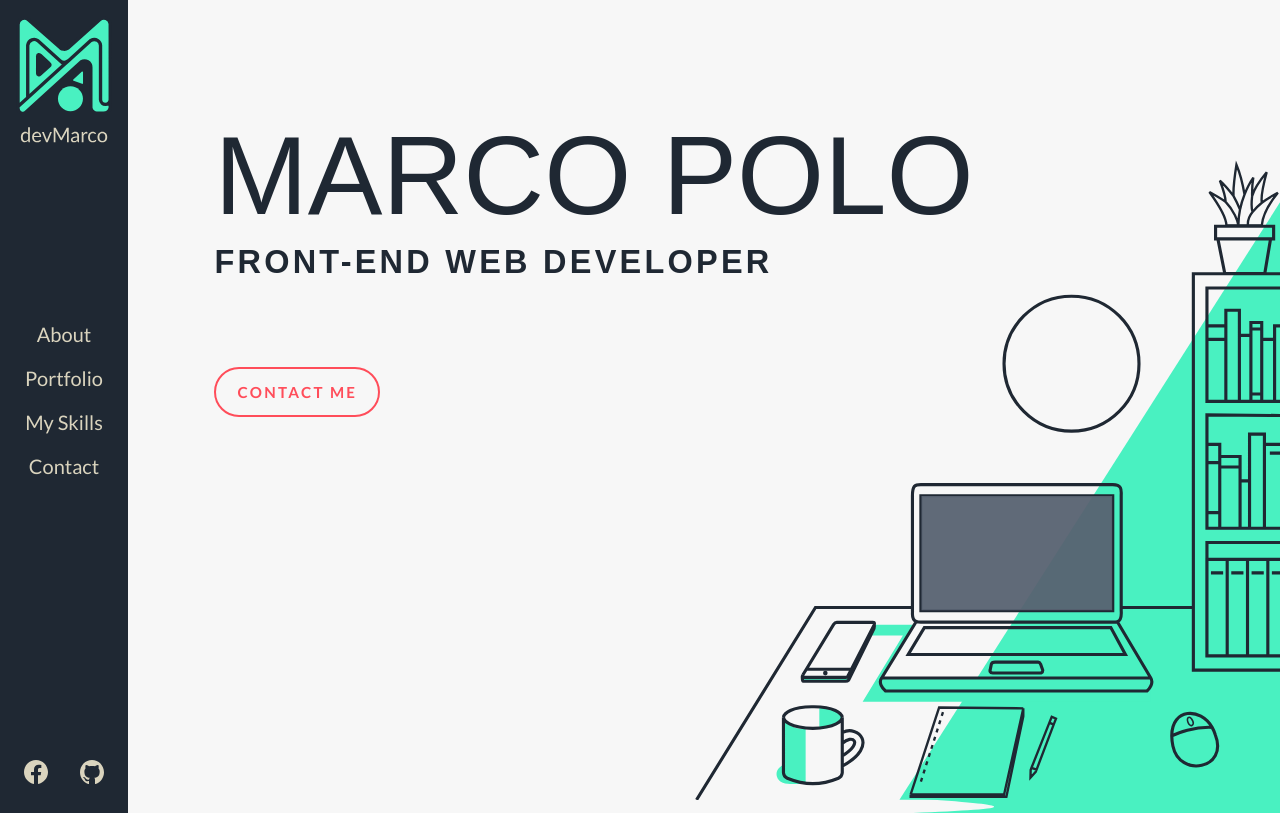
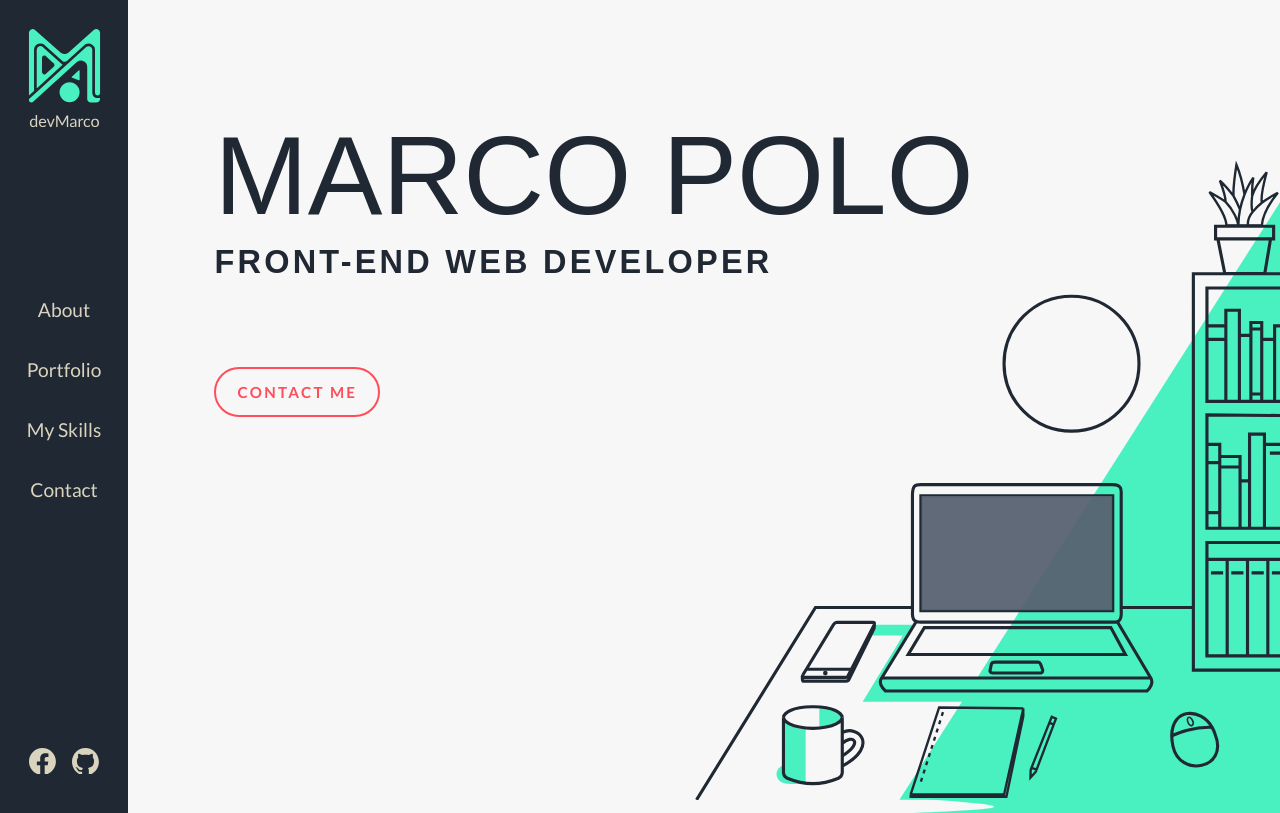
Before and after one commit to devMarco02/devMarco-Portfolio, a React (Create React App) app: page / in a window 1280 px wide. Shown: the top 813 px of the page. Built offline with nearby package versions, Linux system fonts and the light colour scheme; a web font is replaced by a local one.

Commit message:
navbar - made responsive, portfolio-page - fixed scroll bug

```diff
--- a/src/css/main.css
+++ b/src/css/main.css
@@ -664,6 +664,52 @@ textarea::placeholder {
   text-align: center;
   color: #dad4be;
   font-family: "Lato", sans-serif;
+  font-size: 1rem;
+}
+@media (min-width: 500px) {
+  .navbar__item {
+    font-size: 1.15rem;
+  }
+}
+@media (min-width: 650px) {
+  .navbar__item {
+    font-size: 1.25rem;
+  }
+}
+@media (min-width: 768px) {
+  .navbar__item {
+    font-size: 1.5rem;
+  }
+}
+@media (min-width: 834px) {
+  .navbar__item {
+    font-size: 1rem;
+  }
+}
+@media (min-width: 1200px) {
+  .navbar__item {
+    font-size: 1.2rem;
+  }
+}
+@media (min-width: 1440px) {
+  .navbar__item {
+    font-size: 1.4rem;
+  }
+}
+@media (min-width: 1600px) {
+  .navbar__item {
+    font-size: 1.5rem;
+  }
+}
+@media (min-width: 1920px) {
+  .navbar__item {
+    font-size: 1.8rem;
+  }
+}
+@media (min-width: 2560px) {
+  .navbar__item {
+    font-size: 2.5rem;
+  }
 }
 .navbar__item a {
   transition: all 150ms linear;
@@ -2344,26 +2390,57 @@ section {
   display: flex;
   align-items: center;
   width: 100%;
-  height: 40vh;
-  min-height: 240px;
-  clip-path: inset(0% 0% 77.5% 0%);
+  height: 45vh;
+  min-height: 320px;
+  clip-path: inset(0% 0% 82% 0%);
   transition: clip-path 0.5s ease-in-out;
 }
 @media (min-width: 834px) {
   .navbar {
+    padding: 1.25vw;
     justify-content: space-between;
     clip-path: unset;
     bottom: 0;
     right: unset;
-    padding: 1rem;
     width: 10vw;
     height: 100vh;
-  }
-  .navbar__nav {
-    margin: 0;
-    position: absolute;
-    top: 50vh;
-    transform: translateY(-50%);
+    max-width: 320px;
+    min-height: 430px;
+  }
+}
+@media (min-width: 1024px) {
+  .navbar {
+    padding: 2vw;
+  }
+}
+@media (min-width: 1200px) {
+  .navbar {
+    min-height: 500px;
+  }
+}
+@media (min-width: 1440px) {
+  .navbar {
+    min-height: 600px;
+  }
+}
+@media (min-width: 1600px) {
+  .navbar {
+    min-height: 650px;
+  }
+}
+@media (min-width: 1920px) {
+  .navbar {
+    min-height: 820px;
+  }
+}
+@media (min-width: 2560px) {
+  .navbar {
+    min-height: 1050px;
+  }
+}
+@media screen and (min-width: 3200px) {
+  .navbar {
+    padding: 64px;
   }
 }
 .navbar:hover {
@@ -2373,7 +2450,7 @@ section {
   display: flex;
   align-items: center;
   width: 100%;
-  height: 22.5%;
+  height: 18%;
 }
 @media (min-width: 834px) {
   .navbar__logo-container {
@@ -2381,7 +2458,7 @@ section {
   }
 }
 .navbar__logo-link {
-  height: 60%;
+  height: 65%;
   display: grid;
   place-items: center;
   margin-left: 5vw;
@@ -2397,31 +2474,72 @@ section {
   fill: white;
 }
 .navbar__logo-link .navbar__logo {
+  transform: translateY(10%);
   height: 100%;
   width: auto;
 }
 @media (min-width: 834px) {
   .navbar__logo-link .navbar__logo {
+    transform: translateY(0);
     width: 100%;
     height: auto;
   }
 }
 .navbar__logo-link .navbar__logo .text {
+  display: none;
   transition: all 150ms linear;
 }
+@media (min-width: 834px) {
+  .navbar__logo-link .navbar__logo .text {
+    display: block;
+  }
+}
 .navbar__nav {
-  margin-bottom: auto;
   width: 100%;
+  height: 100%;
+}
+@media (min-width: 834px) {
+  .navbar__nav {
+    height: 30%;
+    position: absolute;
+    top: 50%;
+    transform: translateY(-50%);
+  }
+}
+.navbar__list {
+  display: flex;
+  flex-direction: column;
+  align-items: center;
+  justify-content: space-evenly;
+  height: 100%;
 }
 .navbar__list > * + * {
   margin-top: 1rem;
 }
 .navbar__container-icons {
-  width: 100%;
+  margin: 5vh 0;
+  width: 70px;
   display: flex;
   justify-content: space-between;
 }
+@media (min-width: 650px) {
+  .navbar__container-icons {
+    width: 80px;
+  }
+}
+@media (min-width: 768px) {
+  .navbar__container-icons {
+    width: 90px;
+  }
+}
+@media (min-width: 834px) {
+  .navbar__container-icons {
+    margin: 0;
+    width: 100%;
+  }
+}
 .navbar__facebook-link, .navbar__github-link {
+  width: 35%;
   display: grid;
   place-items: center;
 }
@@ -2443,11 +2561,16 @@ section {
 .navbar__github-link:focus .navbar__github path {
   fill: white;
 }
+@media (min-width: 1200px) {
+  .navbar__facebook-link, .navbar__github-link {
+    width: 45%;
+    padding: 0 5%;
+  }
+}
 .navbar__facebook-link .navbar__facebook,
 .navbar__facebook-link .navbar__github, .navbar__github-link .navbar__facebook,
 .navbar__github-link .navbar__github {
-  padding: 0 8px;
-  width: 40px;
+  width: 100%;
   height: auto;
   transition: all 150ms linear;
 }
@@ -3447,22 +3570,21 @@ textarea {
 }
 
 .portfolio-page {
-  background: #1f2833;
+  background: #27323f;
   width: 100%;
   display: grid;
   place-items: center;
-  margin-top: 9vh;
-  overflow-y: scroll;
-  height: 100vh;
+  height: 100%;
+  min-height: 100vh;
 }
 @media (min-width: 834px) {
   .portfolio-page {
-    margin: 0;
     margin-left: 10%;
     width: 90%;
   }
 }
 .portfolio-page__container {
+  margin-top: 9vh;
   grid-template-columns: repeat(auto-fit, minmax(170px, 1fr));
   display: grid;
   width: 100%;
@@ -3480,6 +3602,7 @@ textarea {
 @media (min-width: 834px) {
   .portfolio-page__container {
     grid-template-columns: repeat(auto-fit, minmax(240px, 1fr));
+    margin: 0;
     height: 100vh;
     min-height: 700px;
     max-height: 1000px;
--- a/src/pages/PortfolioPage.js
+++ b/src/pages/PortfolioPage.js
@@ -58,6 +58,7 @@ const PortfolioPage = () => {
   });
 
   return (
+    // <div className="portfolio-page__wrapper">
     <main className="portfolio-page">
       <div
         className={`portfolio-page__container ${
@@ -90,6 +91,7 @@ const PortfolioPage = () => {
         />
       )}
     </main>
+    // </div>
   );
 };
 
--- a/src/stylesheets/base/_typography.scss
+++ b/src/stylesheets/base/_typography.scss
@@ -179,6 +179,34 @@ textarea::placeholder {
     text-align: center;
     color: $light-grey-yellow;
     font-family: $ff-secondary;
+    font-size: 1rem;
+    @include mq(xsmall) {
+      font-size: 1.15rem;
+    }
+    @include mq(small) {
+      font-size: 1.25rem;
+    }
+    @include mq(medium) {
+      font-size: 1.5rem;
+    }
+    @include mq(large) {
+      font-size: 1rem;
+    }
+    @include mq(xxlarge) {
+      font-size: 1.2rem;
+    }
+    @include mq(xxxlarge) {
+      font-size: 1.4rem;
+    }
+    @include mq(wide) {
+      font-size: 1.5rem;
+    }
+    @include mq(xwide) {
+      font-size: 1.8rem;
+    }
+    @include mq(xxwide) {
+      font-size: 2.5rem;
+    }
 
     a {
       transition: all 150ms linear;
--- a/src/stylesheets/layout/_navbar.scss
+++ b/src/stylesheets/layout/_navbar.scss
@@ -5,25 +5,41 @@
   display: flex;
   align-items: center;
   width: 100%;
-  height: 40vh;
-  min-height: 240px;
-  clip-path: inset(0% 0% 77.5% 0%);
+  height: 45vh;
+  min-height: 320px;
+  clip-path: inset(0% 0% 82% 0%);
   transition: clip-path 0.5s ease-in-out;
   @include mq(large) {
+    padding: 1.25vw;
     justify-content: space-between;
     clip-path: unset;
     bottom: 0;
     right: unset;
-    padding: 1rem;
     width: 10vw;
     height: 100vh;
-
-    &__nav {
-      margin: 0;
-      position: absolute;
-      top: 50vh;
-      transform: translateY(-50%);
-    }
+    max-width: 320px;
+    min-height: 430px;
+  }
+  @include mq(xlarge) {
+    padding: 2vw;
+  }
+  @include mq(xxlarge) {
+    min-height: 500px;
+  }
+  @include mq(xxxlarge) {
+    min-height: 600px;
+  }
+  @include mq(wide) {
+    min-height: 650px;
+  }
+  @include mq(xwide) {
+    min-height: 820px;
+  }
+  @include mq(xxwide) {
+    min-height: 1050px;
+  }
+  @media screen and (min-width: 3200px) {
+    padding: 64px;
   }
 
   &:hover {
@@ -34,14 +50,14 @@
     display: flex;
     align-items: center;
     width: 100%;
-    height: 22.5%;
+    height: 18%;
     @include mq(large) {
       height: auto;
     }
   }
 
   &__logo-link {
-    height: 60%;
+    height: 65%;
     display: grid;
     place-items: center;
     margin-left: 5vw;
@@ -61,22 +77,43 @@
 
     //nested inside to overwrite the :focus & :active on <a> tag
     .navbar__logo {
+      transform: translateY(10%);
       height: 100%;
       width: auto;
       @include mq(large) {
+        transform: translateY(0);
         width: 100%;
         height: auto;
       }
 
       .text {
+        display: none;
         transition: all 150ms linear;
+        @include mq(large) {
+          display: block;
+        }
       }
     }
   }
 
   &__nav {
-    margin-bottom: auto;
     width: 100%;
+    height: 100%;
+    @include mq(large) {
+      height: 30%;
+      position: absolute;
+      top: 50%;
+      transform: translateY(-50%);
+    }
+  }
+
+  &__list {
+    display: flex;
+    flex-direction: column;
+    align-items: center;
+    // justify-content: space-around;
+    justify-content: space-evenly;
+    height: 100%;
   }
 
   &__list > * + * {
@@ -84,13 +121,25 @@
   }
 
   &__container-icons {
-    width: 100%;
+    margin: 5vh 0;
+    width: 70px;
     display: flex;
     justify-content: space-between;
+    @include mq(small) {
+      width: 80px;
+    }
+    @include mq(medium) {
+      width: 90px;
+    }
+    @include mq(large) {
+      margin: 0;
+      width: 100%;
+    }
   }
 
   &__facebook-link,
   &__github-link {
+    width: 35%;
     display: grid;
     place-items: center;
     @include on-event {
@@ -102,11 +151,14 @@
         }
       }
     }
+    @include mq(xxlarge) {
+      width: 45%;
+      padding: 0 5%;
+    }
 
     .navbar__facebook,
     .navbar__github {
-      padding: 0 8px;
-      width: 40px;
+      width: 100%;
       height: auto;
       transition: all 150ms linear;
 
--- a/src/stylesheets/pages/_portfolio-page.scss
+++ b/src/stylesheets/pages/_portfolio-page.scss
@@ -1,18 +1,25 @@
 .portfolio-page {
-  background: $dark-blue;
+  background: hsl(213, 24%, 20%);
   width: 100%;
   display: grid;
   place-items: center;
-  margin-top: 9vh;
-  overflow-y: scroll;
-  height: 100vh;
+  // overflow-y: scroll;
+  // height: 100vh;
+  height: 100%;
+  min-height: 100vh;
   @include mq(large) {
-    margin: 0;
     margin-left: 10%;
     width: 90%;
   }
 
+  // &__wrapper {
+  //   height: 100vh;
+  //   display: grid;
+  //   place-items: center;
+  // }
+
   &__container {
+    margin-top: 9vh;
     grid-template-columns: repeat(auto-fit, minmax(170px, 1fr));
     display: grid;
     width: 100%;
@@ -24,7 +31,7 @@
     }
     @include mq(large) {
       grid-template-columns: repeat(auto-fit, minmax(240px, 1fr));
-
+      margin: 0;
       height: 100vh;
       min-height: 700px;
       max-height: 1000px;
```
Also changed, not shown: 1 other file (tests, documents, lock files or other folders).
